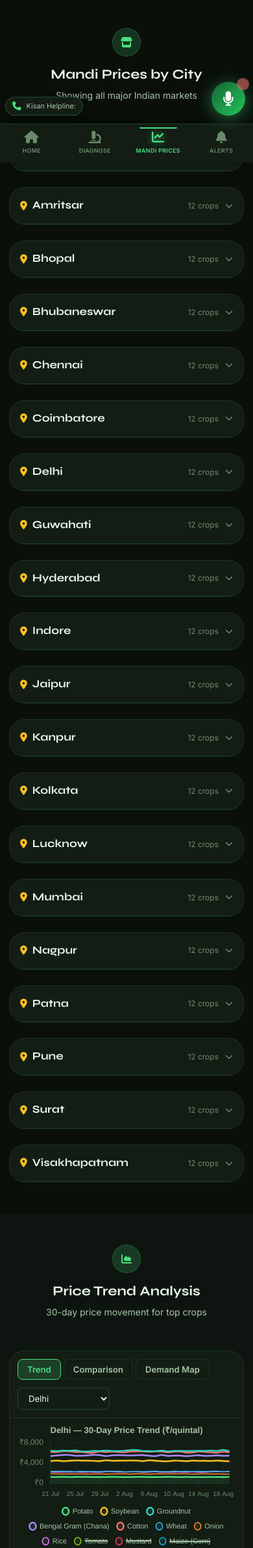
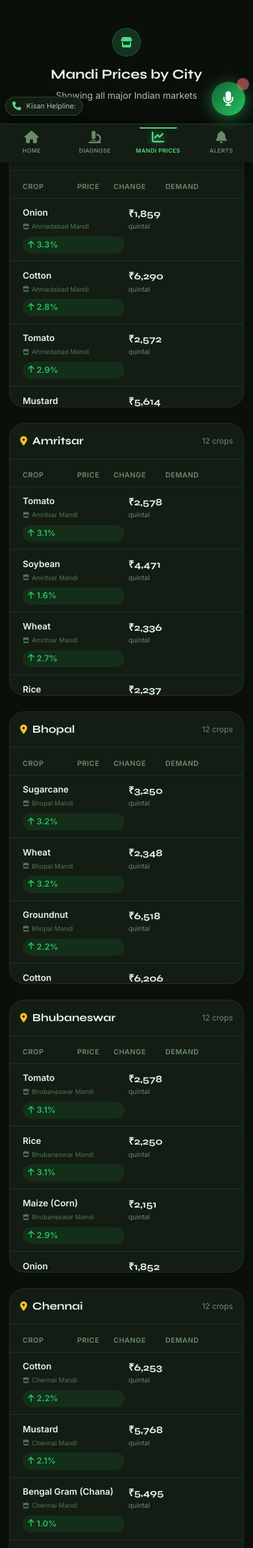
Before and after one commit to saswata722-maker/SmartAgro, a Flask app: page /market in a window 390 px wide. Shown: the part 594-2977 px from the top of the page at 65% size. Run offline with Flask 3, Linux system fonts and the light colour scheme; some libraries are stand-ins or nearby versions.

Commit message:
market design

```diff
--- a/static/css/market.css
+++ b/static/css/market.css
@@ -139,7 +139,7 @@
   display: grid;
   grid-template-columns: repeat(auto-fill, minmax(min(380px, 100%), 1fr));
   gap: 24px;
-  align-items: start;
+  align-items: stretch;
 }
 
 /* City Card */
@@ -150,6 +150,12 @@
   overflow: hidden;
   transition: var(--trans);
   animation: fadeInUp 0.4s ease both;
+  /* Equal-height city cards: each one is an independent scrollable box, so a
+     long crop list scrolls inside its own card and never stretches the grid
+     row (which used to leave empty space beside shorter cards). */
+  display: flex;
+  flex-direction: column;
+  height: 460px;
 }
 .city-card:hover { border-color: var(--border-2); box-shadow: var(--shadow); }
 
@@ -160,11 +166,11 @@
   padding: 18px 20px;
   background: var(--bg-3);
   border-bottom: 1px solid var(--border);
-  cursor: pointer;
+  flex: 0 0 auto;
   user-select: none;
   transition: background 0.2s ease;
 }
-.city-card-header:hover { background: rgba(74,222,128,0.04); }
+/* Scrollable crop rows area — each city card scrolls independently. */
 .city-name {
   display: flex;
   align-items: center;
@@ -198,17 +204,21 @@
 }
 .city-chevron.rotated { transform: rotate(180deg); }
 
-/* Collapsible crop rows wrapper */
+/* Scrollable crop rows wrapper — every city card scrolls independently so a
+   long crop list never distorts the grid layout. */
 .crop-rows-wrapper {
-  max-height: 2000px;
-  overflow: hidden;
-  transition: max-height 0.4s cubic-bezier(0.4, 0, 0.2, 1), opacity 0.3s ease;
-  opacity: 1;
+  flex: 1 1 auto;
+  min-height: 0;
+  overflow-y: auto;
+  overscroll-behavior: contain;
 }
-.crop-rows-wrapper.collapsed {
-  max-height: 0;
-  opacity: 0;
+.crop-rows-wrapper::-webkit-scrollbar { width: 6px; }
+.crop-rows-wrapper::-webkit-scrollbar-track { background: transparent; }
+.crop-rows-wrapper::-webkit-scrollbar-thumb {
+  background: rgba(74, 222, 128, 0.25);
+  border-radius: 50px;
 }
+.crop-rows-wrapper::-webkit-scrollbar-thumb:hover { background: rgba(74, 222, 128, 0.4); }
 
 .crop-rows { padding: 8px 0; }
 .crop-row {
@@ -216,7 +226,9 @@
   grid-template-columns: 1.5fr 1fr 80px 100px;
   align-items: center;
   padding: 11px 20px;
-  border-bottom: 1px solid rgba(74,222,128,0.05);
+  /* Clear, even separator lines between crop rows so the list reads like a
+     clean table inside each independently-scrollable city card. */
+  border-bottom: 1px solid rgba(74, 222, 128, 0.14);
   transition: var(--trans);
   gap: 8px;
 }
@@ -366,6 +378,7 @@
 /* Responsive */
 @media (max-width: 768px) {
   .market-cities-grid { grid-template-columns: 1fr; }
+  .city-card { height: 420px; }
   .crop-row { grid-template-columns: 1fr 1fr; gap: 6px; }
   .cr-demand { display: none; }
   .chart-canvas-wrap { height: 260px; }
--- a/static/js/market.js
+++ b/static/js/market.js
@@ -298,7 +298,9 @@ function renderMarketGrid(markets) {
     const changeLabel = _t('Change') || 'Change';
     const demandLabel = _t('Demand') || 'Demand';
     const cropsLabel = _t('crops') || 'crops';
-    const INITIAL_SHOW = 5;
+    // Each city card is an independent scrollable box: ALL of this city's
+    // crops render inside the card and the card body scrolls, so a long list
+    // never stretches a row and leaves empty space beside shorter cards.
 
     let hasVisible = false;
 
@@ -314,25 +316,22 @@ function renderMarketGrid(markets) {
                 if (filtered.length === 0) return '';
                 hasVisible = true;
 
-                const visibleCrops = filtered.slice(0, INITIAL_SHOW);
-                const hiddenCrops = filtered.slice(INITIAL_SHOW);
                 const cardId = `city-card-${cityIdx}`;
                 const sourceInfo = filtered[0]?.market ? filtered[0].market : '';
                 const arrivalDate = filtered[0]?.arrival_date || '';
 
                 return `
         <div class="city-card" style="animation-delay:${cityIdx * 0.05}s">
-            <div class="city-card-header" onclick="toggleCityCard('${cardId}')" role="button" tabindex="0">
+            <div class="city-card-header">
                 <div class="city-name">
                     <i class="fas fa-location-dot"></i> ${city}
                     ${sourceInfo ? `<span class="city-source-info">${sourceInfo}</span>` : ''}
                 </div>
                 <div class="city-header-right">
                     <span class="city-count">${filtered.length} ${cropsLabel}</span>
-                    <i class="fas fa-chevron-down city-chevron" id="${cardId}-chevron"></i>
                 </div>
             </div>
-            <div class="crop-rows-wrapper collapsed" id="${cardId}">
+            <div class="crop-rows-wrapper" id="${cardId}">
                 <div class="crop-rows">
                     <div class="crop-row-header" style="display:grid;grid-template-columns:1.5fr 1fr 80px 100px;padding:8px 20px;font-size:0.68rem;color:var(--text-3);font-weight:700;text-transform:uppercase;letter-spacing:0.5px;border-bottom:1px solid var(--border)">
                         <span>${cropLabel}</span>
@@ -340,16 +339,7 @@ function renderMarketGrid(markets) {
                         <span>${changeLabel}</span>
                         <span class="cr-demand-hdr">${demandLabel}</span>
                     </div>
-                    ${visibleCrops.map(crop => renderCropRow(crop)).join('')}
-                    ${hiddenCrops.length > 0 ? `
-                    <div class="crop-rows-hidden" id="${cardId}-hidden" style="display:none">
-                        ${hiddenCrops.map(crop => renderCropRow(crop)).join('')}
-                    </div>
-                    <button class="show-more-btn" id="${cardId}-btn" onclick="event.stopPropagation(); toggleCropList('${cardId}')">
-                        <i class="fas fa-chevron-down"></i>
-                        <span>${_t('Show all') || 'Show all'} ${filtered.length} ${cropsLabel}</span>
-                    </button>
-                    ` : ''}
+                    ${filtered.map(crop => renderCropRow(crop)).join('')}
                 </div>
                 ${arrivalDate ? `<div class="city-card-footer"><i class="fas fa-clock"></i> ${_t('Last updated') || 'Last updated'}: ${arrivalDate}</div>` : ''}
             </div>
@@ -388,32 +378,6 @@ function renderCropRow(crop) {
                 ${tDemand(crop.demand)}
             </div>
         </div>`;
-}
-
-function toggleCityCard(cardId) {
-    const wrapper = document.getElementById(cardId);
-    const chevron = document.getElementById(cardId + '-chevron');
-    if (!wrapper) return;
-    wrapper.classList.toggle('collapsed');
-    if (chevron) chevron.classList.toggle('rotated');
-}
-
-function toggleCropList(cardId) {
-    const hidden = document.getElementById(cardId + '-hidden');
-    const btn = document.getElementById(cardId + '-btn');
-    if (!hidden || !btn) return;
-    const isShowing = hidden.style.display !== 'none';
-    hidden.style.display = isShowing ? 'none' : '';
-    const icon = btn.querySelector('i');
-    const span = btn.querySelector('span');
-    if (icon) icon.className = isShowing ? 'fas fa-chevron-down' : 'fas fa-chevron-up';
-    if (span) {
-        const count = hidden.querySelectorAll('.crop-row').length;
-        const topCount = btn.closest('.crop-rows').querySelectorAll(':scope > .crop-row').length;
-        span.textContent = isShowing
-            ? `${_t('Show all') || 'Show all'} ${topCount + count} ${_t('crops') || 'crops'}`
-            : `${_t('Show less') || 'Show less'}`;
-    }
 }
 
 function getDemandClass(demand) {
@@ -619,6 +583,7 @@ function interpolateHistory(history, targetLen) {
    LINE CHART
 ────────────────────────────────────────────── */
 function buildLineChart(canvas, cityData, city) {
+    // 30-day date labels (oldest -> today)
     const labels = [];
     for (let i = 29; i >= 0; i--) {
         const d = new Date();
@@ -626,47 +591,54 @@ function buildLineChart(canvas, cityData, city) {
         labels.push(d.toLocaleDateString('en-IN', { day: 'numeric', month: 'short' }));
     }
 
+    // High-contrast palette so the lines stay easy to tell apart.
     const palette = [
-        '#4ade80','#fbbf24','#2dd4bf','#a78bfa',
-        '#f87171','#38bdf8','#fb923c','#e879f9',
-        '#84cc16','#f43f5e','#06b6d4','#8b5cf6',
-        '#ec4899','#10b981','#f59e0b','#3b82f6',
-        '#ef4444','#22c55e','#d946ef','#0ea5e9',
-        '#f97316','#14b8a6','#8b5cf6','#eab308',
-        '#6366f1','#db2777',
+        '#4ade80', '#fbbf24', '#38bdf8', '#a78bfa', '#f87171', '#2dd4bf',
+        '#fb923c', '#e879f9', '#84cc16', '#06b6d4', '#ec4899', '#f59e0b',
     ];
 
     const demandScore = { 'Very High': 4, 'High': 3, 'Medium': 2, 'Low': 1 };
+    // Rank by demand first, then by absolute price move, so the crops that
+    // matter most to a farmer appear at the top of the chart and legend.
     const sorted = [...cityData].sort((a, b) =>
         (demandScore[b.demand] || 0) - (demandScore[a.demand] || 0) ||
         Math.abs(b.change) - Math.abs(a.change)
     );
 
-    const datasets = sorted.map((crop, idx) => {
+    // Only show the top few to keep the chart readable; there are no longer
+    // 8+ crossing lines that turn into an unreadable tangle.
+    const visibleCount = 6;
+    const visible = sorted.slice(0, visibleCount);
+
+    const ref = new Map(); // crop label -> crop object (for tooltips)
+    const datasets = visible.map((crop, idx) => {
         const history30 = interpolateHistory(crop.history || [], 30);
         const color     = palette[idx % palette.length];
+        ref.set(tCrop(crop.crop), crop);
         return {
-            label:                     tCrop(crop.crop),
-            data:                      history30,
-            borderColor:               color,
-            backgroundColor:           color + '18',
-            borderWidth:               idx < 5 ? 2.5 : 1.5,
-            tension:                   0.4,
-            fill:                      idx === 0,
-            pointRadius:               0,
-            pointHoverRadius:          5,
-            pointHoverBackgroundColor: color,
-            hidden:                    idx >= 8,
+            label:           tCrop(crop.crop),
+            data:            history30,
+            borderColor:     color,
+            backgroundColor: color + '14',          // very light fill under the line
+            borderWidth:     2.5,
+            tension:         0.32,                  // gentle smoothing, not noisy
+            fill:            true,
+            pointRadius:     ctx => (ctx.dataIndex === history30.length - 1 ? 4 : 0), // dot on "today"
+            pointHoverRadius: 6,
+            pointBackgroundColor: color,
+            pointBorderColor:     '#0e1510',
+            pointBorderWidth:     2,
         };
     });
+
+    const titleText = `${city} — ${_t('30-Day Price Trend')} (₹/${_t('quintal') || 'quintal'})`;
 
     marketChart = new Chart(canvas, {
         type: 'line',
         data: { labels, datasets },
         options: {
-            ...getBaseChartOptions(
-                `${city} — ${_t('30-Day Price Trend')} (₹/${_t('quintal') || 'quintal'})`
-            ),
+            ...getBaseChartOptions(titleText),
+            interaction: { mode: 'nearest', axis: 'x', intersect: false },
             scales: {
                 x: {
                     grid:   { color: 'rgba(74,222,128,0.05)', drawBorder: false },
@@ -676,10 +648,30 @@ function buildLineChart(canvas, cityData, city) {
                 y: {
                     grid:   { color: 'rgba(74,222,128,0.06)', drawBorder: false },
                     ticks:  {
-                        color:    '#6b8c6c',
-                        callback: v => '₹' + v.toLocaleString('en-IN'),
+                        color:         '#6b8c6c',
+                        maxTicksLimit: 7,
+                        callback:      v => '₹' + v.toLocaleString('en-IN'),
                     },
                     border: { color: 'rgba(74,222,128,0.1)' },
+                },
+            },
+            plugins: {
+                ...getBaseChartOptions(titleText).plugins,
+                tooltip: {
+                    ...getBaseChartOptions(titleText).plugins.tooltip,
+                    callbacks: {
+                        title: items => {
+                            const i = items[0] ? items[0].dataIndex : 0;
+                            return labels[i] || '';
+                        },
+                        label: ctx => {
+                            const crop = ref.get(ctx.dataset.label);
+                            const sign = crop && crop.change >= 0 ? '▲' : '▼';
+                            const chg  = crop ? Math.abs(crop.change).toFixed(1) : '';
+                            return ` ${ctx.dataset.label}: ₹${ctx.raw.toLocaleString('en-IN')}` +
+                                   (crop ? `  ${sign}${chg}%  (${tDemand(crop.demand)})` : '');
+                        },
+                    },
                 },
             },
         },
--- a/static/service-worker.js
+++ b/static/service-worker.js
@@ -3,7 +3,7 @@
    Handles: offline cache, background sync
 ═══════════════════════════════════════ */
 
-const CACHE_NAME = 'smartagro-v4';
+const CACHE_NAME = 'smartagro-v6';
 const OFFLINE_URL = '/offline';
 
 // Files to cache for offline use
```
